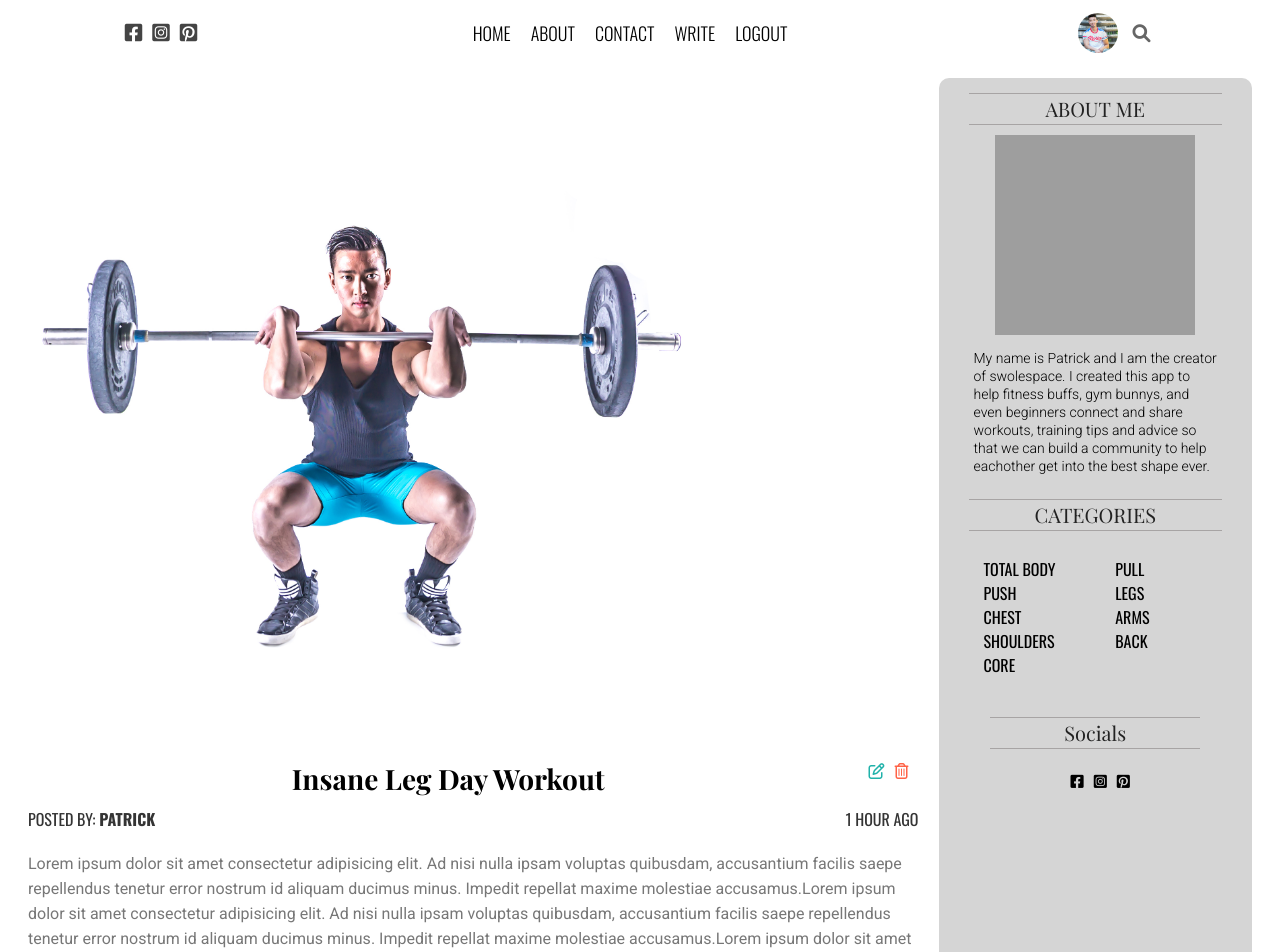
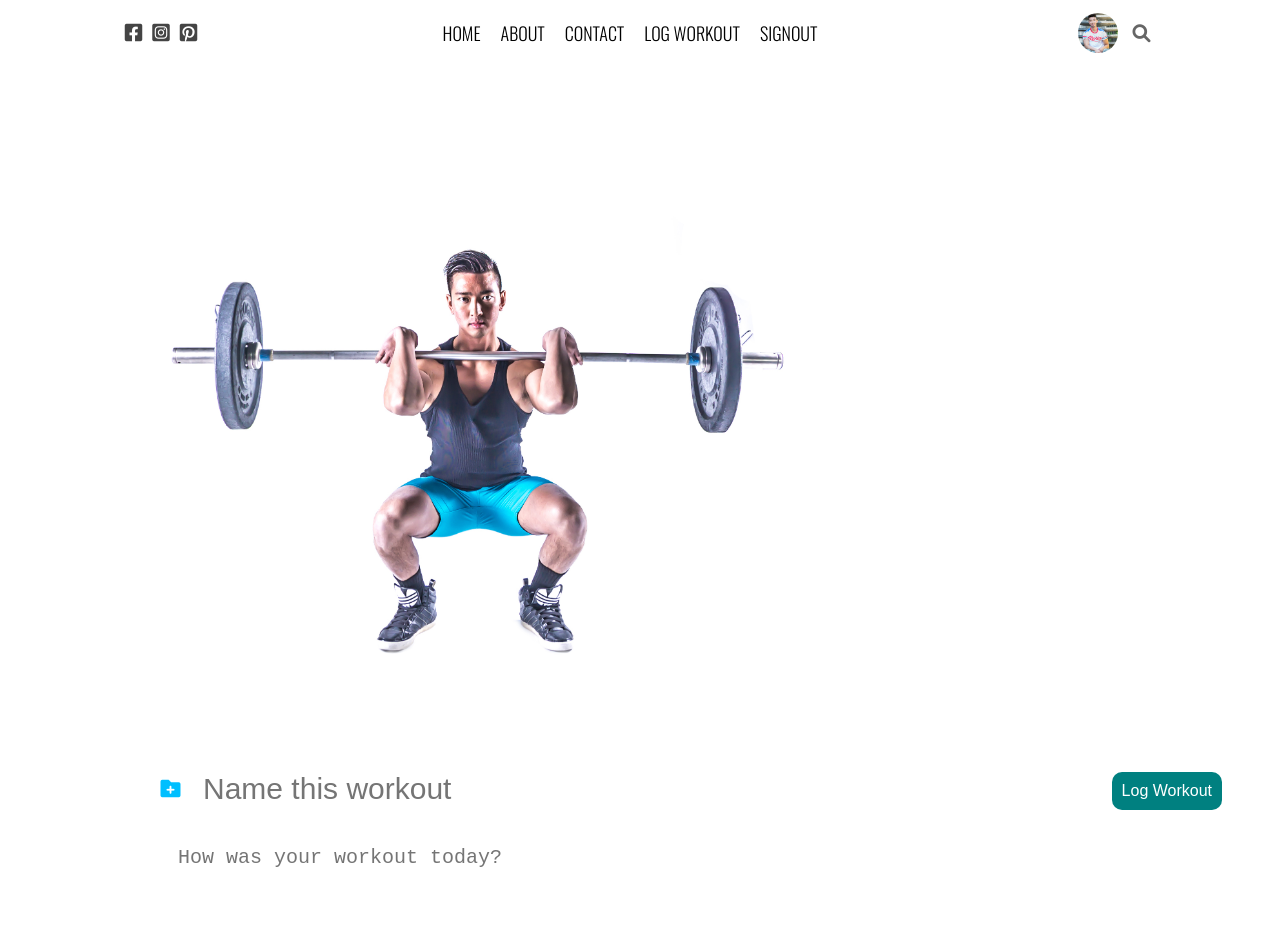
Before and after one commit to PatrickVLy/swolespace, a React (Create React App) app: page / in a window 1280 px wide. Shown: the top 952 px of the page. Built offline with nearby package versions, Linux system fonts and the light colour scheme; grey boxes are pictures that could not be loaded; a web font is replaced by a local one.

Commit message:
added log workout page/components

```diff
--- a/src/App.js
+++ b/src/App.js
@@ -2,12 +2,13 @@ import Home from "./pages/home/Home"
 import TopBar from "./components/topbar/TopBar"
 import Single from "./pages/single/Single"
 import Posts from "./components/posts/Posts";
+import LogWorkout from "./pages/logworkout/LogWorkout";
 
 function App() {
   return (
     <>
       <TopBar/>
-      <Single/>
+      <LogWorkout/>
 
 
 
--- a/src/components/topbar/TopBar.jsx
+++ b/src/components/topbar/TopBar.jsx
@@ -13,8 +13,8 @@ export default function TopBar() {
                 <li className="topListItem">HOME</li>
                 <li className="topListItem">ABOUT</li>
                 <li className="topListItem">CONTACT</li>
-                <li className="topListItem">WRITE</li>
-                <li className="topListItem">LOGOUT</li>
+                <li className="topListItem">LOG WORKOUT</li>
+                <li className="topListItem">SIGNOUT</li>
                 </ul>
             </div>
             <div className="topRight">
--- /dev/null
+++ b/src/pages/logworkout/LogWorkout.jsx
@@ -0,0 +1,20 @@
+import "./logWorkout.css"
+
+export default function LogWorkout() {
+    return (
+        <div className="logWorkout">
+            <img src="./squat.jpg" alt="" className="logWorkoutImg"/>
+            <form action="" className="logWorkoutForm">
+                <div className="logWorkoutFormGroup">
+                    <label htmlFor="fileInput"><i className="logWorkoutIcon fas fa-folder-plus"></i></label>
+                    <input type="file" id="fileInput" style={{display: "none"}}/>
+                    <input type="text" placeholder="Name this workout" className="logWorkoutInput" autoFocus={true}/>
+                </div>
+                <div className="logWorkoutFormGroup">
+                    <textarea placeholder="How was your workout today?" type="text" className="logWorkoutInput logWorkoutText"></textarea>
+                </div>
+                <button className="logWorkoutSubmit">Log Workout</button>
+            </form>
+        </div>
+    )
+}
--- /dev/null
+++ b/src/pages/logworkout/logWorkout.css
@@ -0,0 +1,62 @@
+.logWorkout{
+    padding-top: 50px;
+}
+
+.logWorkoutImg{
+    margin-left: 150px;
+    width: 50vw;
+    border-radius: 10px;
+    object-fit: cover;
+}
+.logWorkoutForm{
+    position:relative;
+
+}
+
+.logWorkoutFormGroup{
+    margin-left: 150px;
+    display: flex;
+    align-items: center;
+}
+
+.logWorkoutIcon{
+    width: 25px;
+    height: 25px;
+    border-radius: 50%;
+    display: flex;
+    align-items: center;
+    justify-content: center;
+    font-size: 20px;
+    color: deepskyblue;
+    cursor: pointer;
+}
+
+.logWorkoutInput{
+    font-size: 30px;
+    border: none;
+    padding: 20px;
+    width: 70vw;
+
+}
+
+.logWorkoutInput:focus{
+    outline: none;
+}
+
+.logWorkoutText {
+    font-size: 20px;
+    height: 100vh;
+}
+
+.logWorkoutSubmit{
+    position: absolute;
+    top: 20px;
+    right: 50px;
+    color: white;
+    background-color: teal;
+    padding: 10px;
+    border: none;
+    border-radius: 10px;
+    cursor: pointer;
+    font-size: 16px;
+}
```
